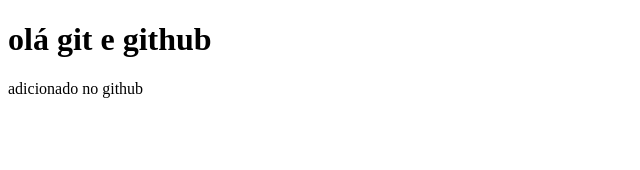
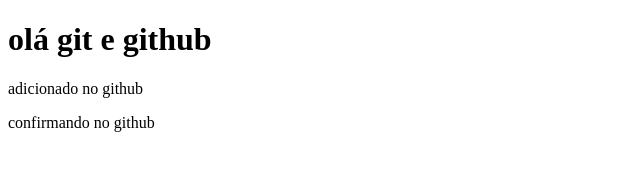
Before and after one commit to LukasAlexandre/Challenge-Front-end-First-Edition, a plain HTML site: page index.html in a window 1280 px wide. Shown: the whole page, without its empty margins (0-640 px from the left). Drawn offline with Linux system fonts and the light colour scheme.

Commit message:
Update index.html

```diff
--- a/index.html
+++ b/index.html
@@ -9,5 +9,6 @@
 <body>
     <h1>olá git e github</h1>
     <p> adicionado no github</p>
+    <p> confirmando no github</p>
 </body>
 </html>
```
